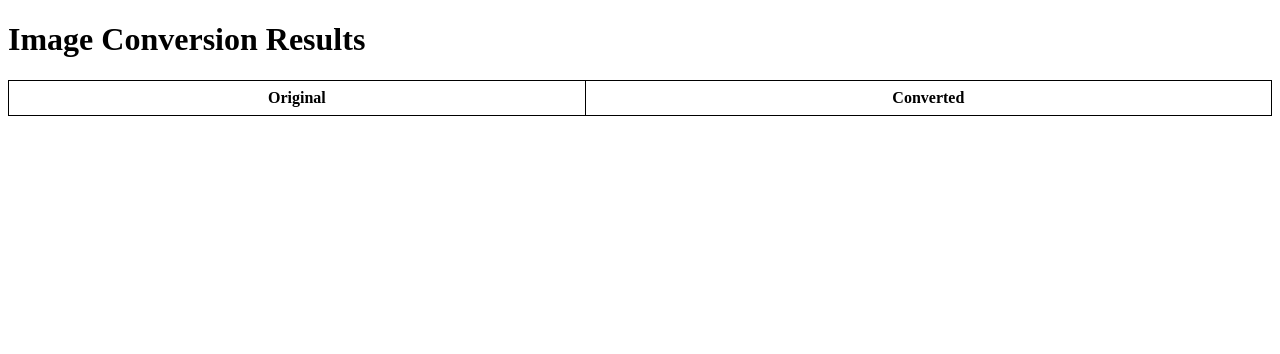
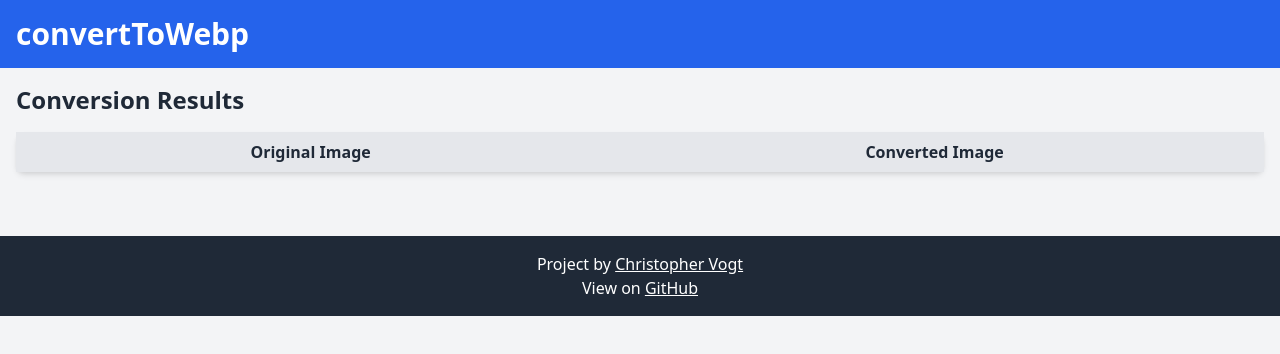
Before and after one commit to chrisvogt/convertToWebp, a plain HTML site: page template.html in a window 1280 px wide. Drawn offline with nearby package versions, Linux system fonts and the light colour scheme.

Commit message:
Improve the template and add Tailwind CSS

```diff
--- a/template.html
+++ b/template.html
@@ -1,20 +1,39 @@
 <!DOCTYPE html>
 <html lang="en">
 <head>
-  <meta charset="UTF-8">
-  <meta name="viewport" content="width=device-width, initial-scale=1.0">
-  <title>Image Conversion Results</title>
-  <style>
-    table { width: 100%; border-collapse: collapse; }
-    th, td { border: 1px solid black; padding: 8px; text-align: center; }
-    img { max-width: 100%; height: auto; }
-  </style>
+    <meta charset="UTF-8">
+    <meta name="viewport" content="width=device-width, initial-scale=1.0">
+    <title>Conversion Results</title>
+    <link href="https://cdn.jsdelivr.net/npm/tailwindcss@2.2.19/dist/tailwind.min.css" rel="stylesheet">
 </head>
-<body>
-  <h1>Image Conversion Results</h1>
-  <table>
-    <tr><th>Original</th><th>Converted</th></tr>
-<!-- Content Placeholder -->
-  </table>
+<body class="bg-gray-100 text-gray-800">
+    <header class="bg-blue-600 text-white p-4">
+        <div class="container mx-auto">
+            <h1 class="text-3xl font-bold">convertToWebp</h1>
+        </div>
+    </header>
+    <main class="container mx-auto p-4">
+        <h2 class="text-2xl font-bold mb-4">Conversion Results</h2>
+        <table class="table-auto w-full bg-white shadow-md rounded-lg">
+            <thead>
+                <tr class="bg-gray-200">
+                    <th class="px-4 py-2">Original Image</th>
+                    <th class="px-4 py-2">Converted Image</th>
+                </tr>
+            </thead>
+            <tbody>
+                <!-- Content Placeholder -->
+            </tbody>
+        </table>
+        <p class="mt-4">
+            <!-- Completion message will be inserted here -->
+        </p>
+    </main>
+    <footer class="bg-gray-800 text-white p-4 mt-8">
+        <div class="container mx-auto text-center">
+            <p>Project by <a href="https://www.chrisvogt.me" class="underline">Christopher Vogt</a></p>
+            <p>View on <a href="https://github.com/chrisvogt" class="underline">GitHub</a></p>
+        </div>
+    </footer>
 </body>
 </html>
```
Also changed, not shown: 1 other file.
